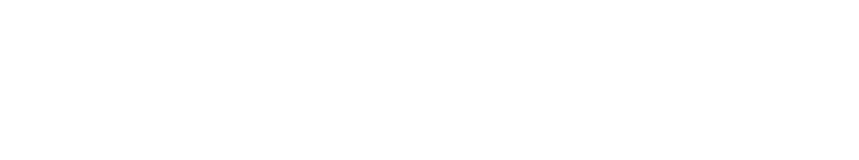
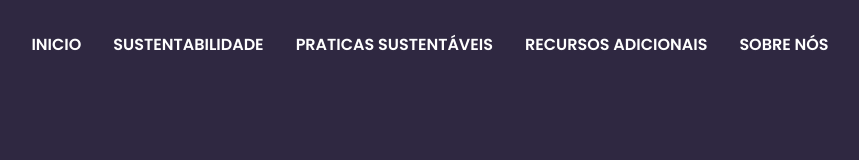
Before and after one commit to joaopedro-rz/ODS-13-Web-Project-FRONTEND, a plain HTML site: page Main/index.html in a window 1280 px wide. Shown: the whole page, without its empty margins (210-1069 px from the left). Drawn offline with Linux system fonts and the light colour scheme.

Commit message:
Att projeto

```diff
--- a/Main/index.html
+++ b/Main/index.html
@@ -0,0 +1,22 @@
+<!DOCTYPE html>
+<html lang="en">
+<head>
+    <meta charset="UTF-8">
+    <link rel="stylesheet" href="style.css">
+    <meta name="viewport" content="width=device-width, initial-scale=1.0">
+    <title>Ação Contra a Mudança Global do Clima</title>
+</head>
+<body>
+    <header>
+        <nav>
+            <ul class="nav-links">
+                <li class="link"><a href="#">Inicio</a></li>
+                <li class="link"><a href="#">Sustentabilidade</a></li>
+                <li class="link"><a href="#">Praticas Sustentáveis</a></li>
+                <li class="link"><a href="#">Recursos Adicionais</a></li>
+                <li class="link"><a href="#">Sobre Nós</a></li>
+            </ul>
+        </nav>
+    </header>
+</body>
+</html>
--- a/Main/style.css
+++ b/Main/style.css
@@ -2,7 +2,11 @@
 
 *{
     margin: 0;
+    padding: 0;
     text-decoration: none;
+    outline: none;
+    border: none;
+    box-sizing: border-box;
 }
 
 body{
@@ -10,4 +14,53 @@ body{
     height: 100%;
     display: flex;
     font-family: 'Poppins', sans-serif;
+    background-color: #2f2841;
 }
+
+
+header{
+    width: 100%;
+    padding: 2rem 1rem;
+    display: flex;
+    align-items: center;
+    justify-content: center;
+    background: #2f2841;
+    backdrop-filter: blur(10px);
+
+}
+
+header::before {
+    content: "";
+    position: absolute;
+    top: 0;
+    left: -100%;
+    width: 100%;
+    height: 100%;
+    background: linear-gradient(
+      90deg,
+      transparent,
+      rgba(255, 255, 255, 0.4),
+      transparent
+    );
+    transition: 0.5s;
+}
+
+.nav-links{
+    list-style: none;
+    display: flex;
+    align-items: center;
+    gap: 2rem;
+}
+
+.nav-links a{
+    text-transform: uppercase;
+    font-weight: 600;
+    color: white;
+    box-shadow: 0px 10px 40px -12px #fff;
+    transition:  0.2s ease;
+}
+
+.nav-links a:hover{
+    color: #77ff02;
+    box-shadow: 0px 10px 40px -10px #00ff8052;
+}
```
Also changed, not shown: Main/login.html (+1 -1 lines).
